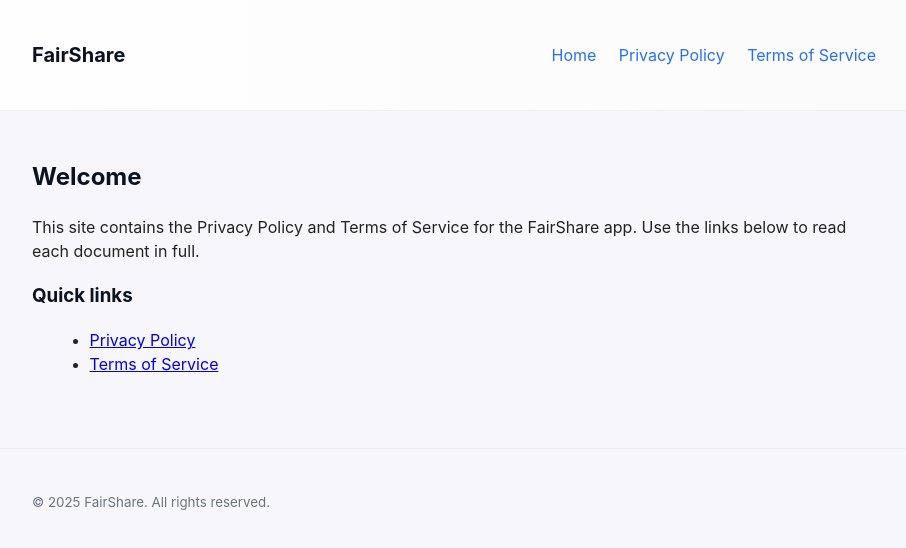
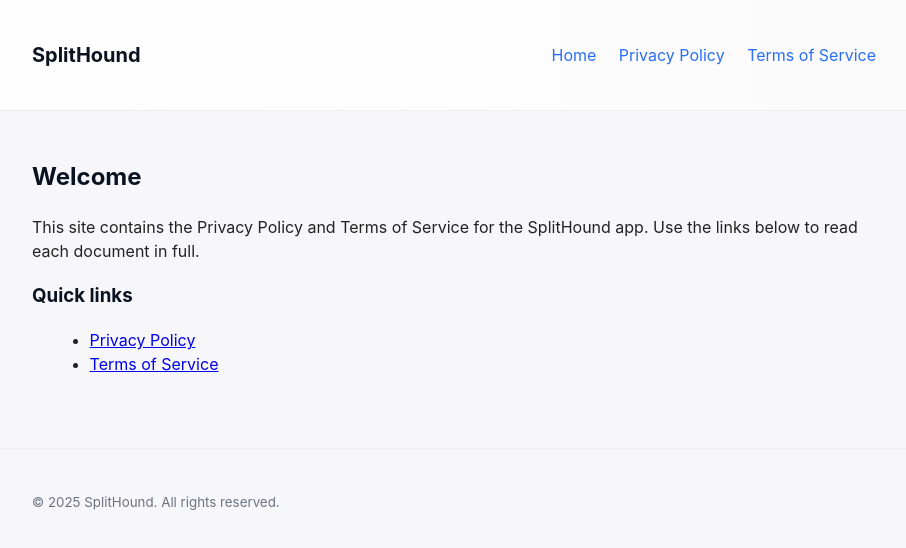
Before and after one commit to EricSpencer00/fairshare-web, a plain HTML site: page index.html in a window 1280 px wide. Shown: the whole page, without its empty margins (186-1092 px from the left). Drawn offline with Linux system fonts and the light colour scheme.

Commit message:
Rename FairShare to SplitHound in index.html

```diff
--- a/index.html
+++ b/index.html
@@ -3,13 +3,13 @@
 <head>
   <meta charset="utf-8" />
   <meta name="viewport" content="width=device-width,initial-scale=1" />
-  <title>FairShare — Privacy & Terms</title>
+  <title>SplitHound — Privacy & Terms</title>
   <link rel="stylesheet" href="css/style.css" />
 </head>
 <body>
   <header class="site-header">
     <div class="container">
-      <h1>FairShare</h1>
+      <h1>SplitHound</h1>
       <nav>
         <a href="index.html">Home</a>
         <a href="privacy.html">Privacy Policy</a>
@@ -21,7 +21,7 @@
   <main class="container">
     <section>
       <h2>Welcome</h2>
-      <p>This site contains the Privacy Policy and Terms of Service for the FairShare app. Use the links below to read each document in full.</p>
+      <p>This site contains the Privacy Policy and Terms of Service for the SplitHound app. Use the links below to read each document in full.</p>
     </section>
 
     <section>
@@ -35,7 +35,7 @@
 
   <footer class="site-footer">
     <div class="container">
-      <small>© <span id="year"></span> FairShare. All rights reserved.</small>
+      <small>© <span id="year"></span> SplitHound. All rights reserved.</small>
     </div>
   </footer>
 
```
